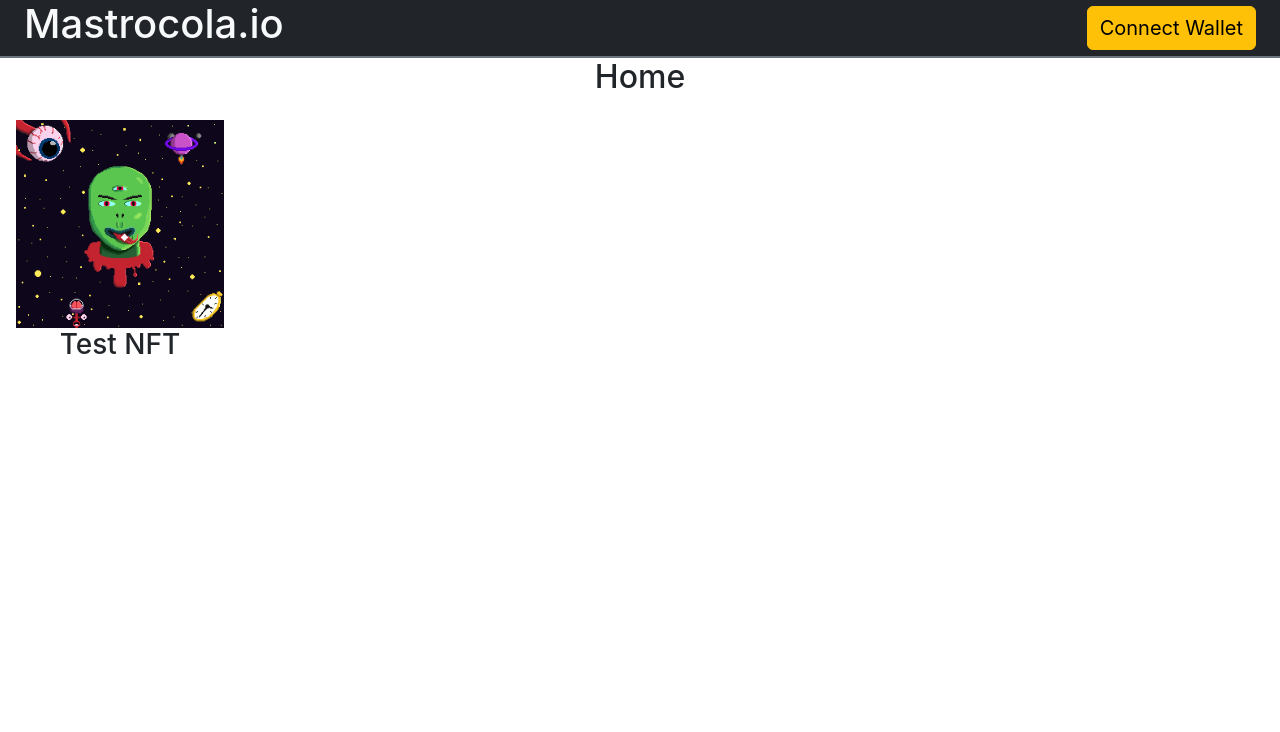
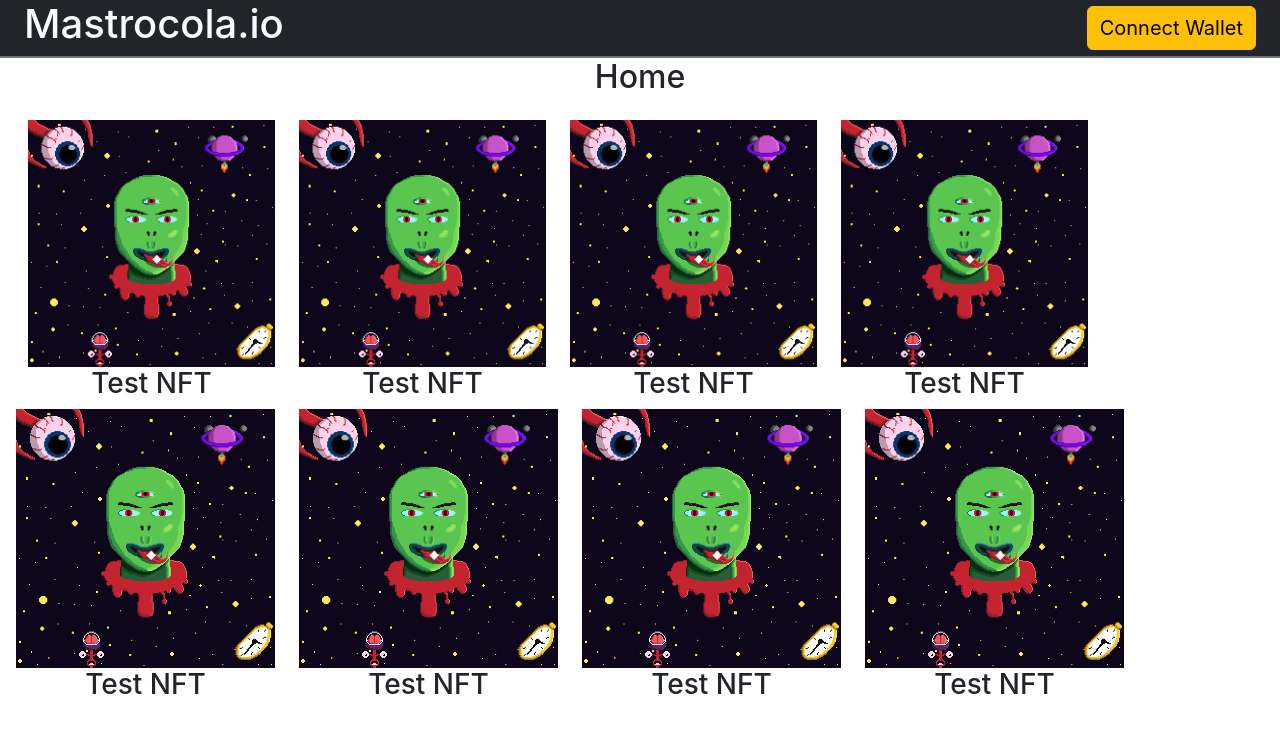
Before and after one commit to D-Mastrocola/Algorand-Casino, a React (Create React App) app in the folder client/: page / in a window 1280 px wide. Shown: the top 732 px of the page. Built offline with nearby package versions, Linux system fonts and the light colour scheme; what @randlabs/myalgo-connect would draw is missing.

Commit message:
front end style

```diff
--- a/client/src/pages/Home.jsx
+++ b/client/src/pages/Home.jsx
@@ -12,8 +12,27 @@ class Home extends Component {
     return (
       <main>
         <h2>Home</h2>
-        <div className="col-12 p-3">
-          <Artwork />
+        <div className="col-12 p-3 container align-items-center justify-content-between m-0">
+          <div className="row container align-items-center justify-content-between w-100">
+            {(function () {
+              let rows = [];
+
+              for (let i = 0; i < 4; i++) {
+                rows.push(<Artwork />);
+              }
+              return rows;
+            })()}
+          </div>
+          <div className="row">
+            {(function () {
+              let rows = [];
+
+              for (let i = 0; i < 4; i++) {
+                rows.push(<Artwork />);
+              }
+              return rows;
+            })()}
+          </div>
         </div>
       </main>
     );
--- a/client/src/pages/components/artwork/Artwork.jsx
+++ b/client/src/pages/components/artwork/Artwork.jsx
@@ -9,7 +9,7 @@ class Artwork extends Component {
   }
   render() {
     return (
-      <article className="col-2">
+      <article className="col">
         <img src="/images/test_nft.jfif" style={{ maxWidth: "100%" }} />
         <h3>
           <a>Test NFT</a>
```
